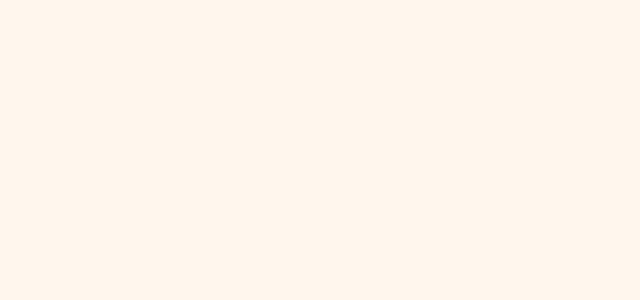
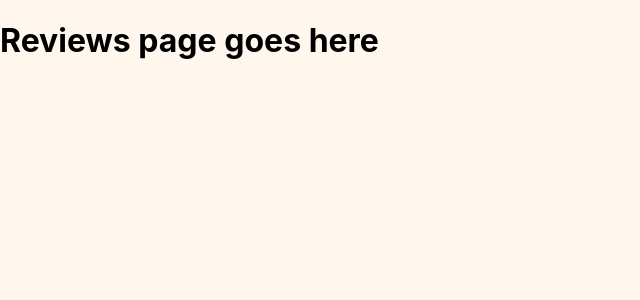
Before and after one commit to jacquikeating/vanlife, a React (Vite) app: page /host/reviews in a window 1280 px wide. Before the commit this address had no page. Shown: the top 300 px of the page, without its empty margins (0-640 px from the left). Built offline with nearby package versions, Linux system fonts and the light colour scheme; what miragejs would draw is missing.

Commit message:
Added Reviews page

```diff
--- a/src/App.jsx
+++ b/src/App.jsx
@@ -6,6 +6,7 @@ import VanDetail from "./pages/Vans/VanDetail"
 import Layout from "./components/Layout"
 import Dashboard from "./pages/Host/Dashboard"
 import Income from "./pages/Host/Income"
+import Reviews from "./pages/Host/Reviews"
 import "./server"
 
 function App() {
@@ -21,6 +22,7 @@ function App() {
         <Route path="/about" element={<About />} />
         <Route path="/host" element={<Dashboard />} />
         <Route path="/host/income" element={<Income />} />
+        <Route path="/host/reviews" element={<Reviews />} />
       </Routes>
     </BrowserRouter>
   )
--- /dev/null
+++ b/src/pages/Host/Reviews.jsx
@@ -0,0 +1,7 @@
+import React from "react"
+
+export default function Reviews() {
+    return (
+        <h1>Reviews page goes here</h1>
+    )
+}
```
